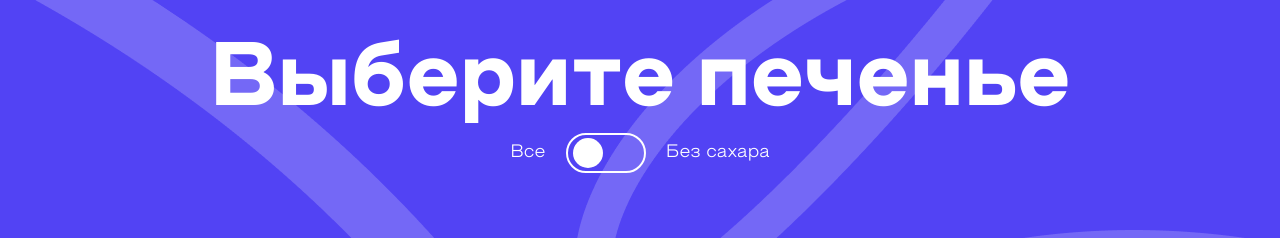
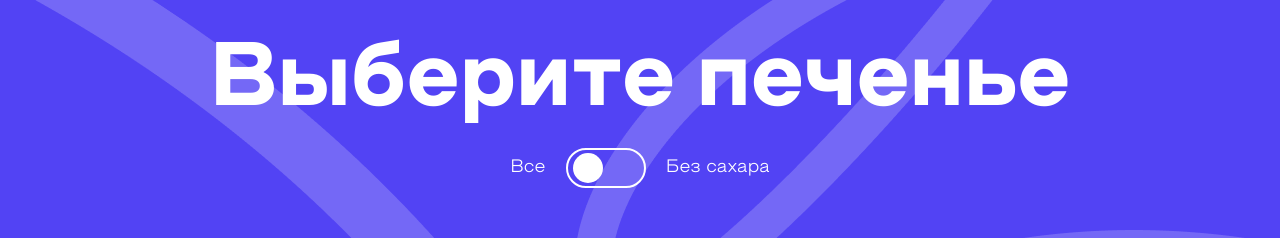
Before and after one commit to andrabra/cookies, an Angular app: page / in a window 1280 px wide. Shown: the part 900-1138 px from the top of the page. Built offline with nearby package versions, Linux system fonts and the light colour scheme; no server answers.

Commit message:
fixed styles

```diff
--- a/src/app/app.component.css
+++ b/src/app/app.component.css
@@ -323,7 +323,7 @@
 }
 
 .sugar-free {
-  margin: 20px 0;
+  margin: 35px 0;
   font-size: 0;
   display: flex;
   align-items: center;
```
